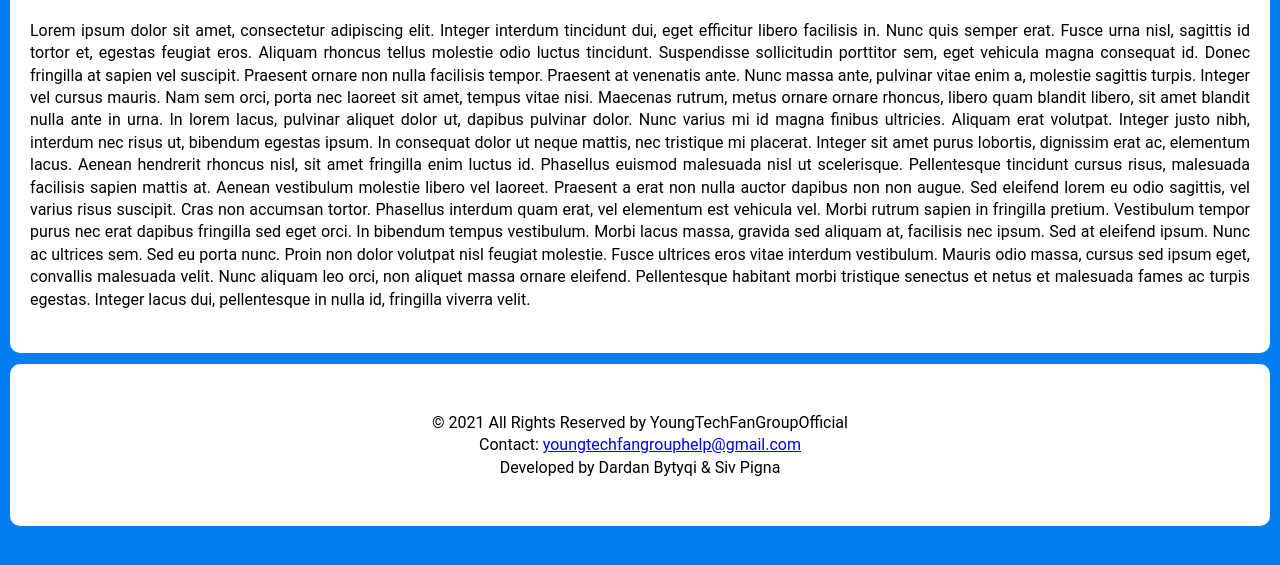
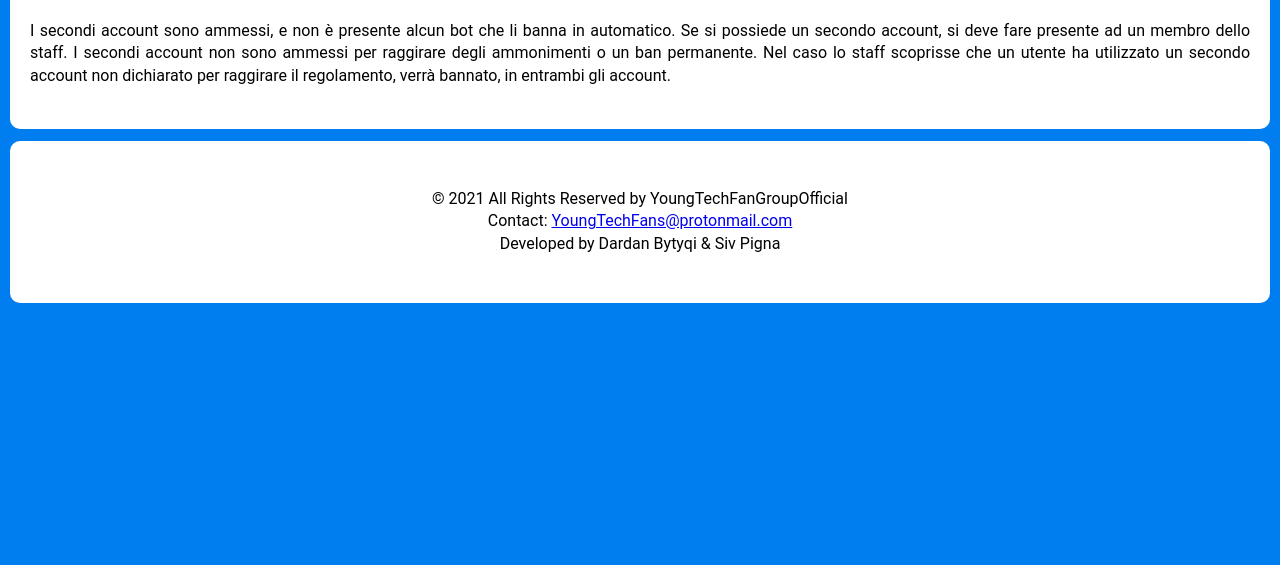
Before and after one commit to ilpinoabete/sito_regole, a plain HTML site: page voip.html in a window 1280 px wide. Shown: the part 201-766 px from the top of the page. Drawn offline with nearby package versions, Linux system fonts and the light colour scheme.

Commit message:
Add files via upload

```diff
--- a/voip.html
+++ b/voip.html
@@ -31,13 +31,10 @@
     <div id="principale">
       <h1>Secondi account e VoIP</h1>
       <br>
-      <p>Lorem ipsum dolor sit amet, consectetur adipiscing elit. Integer interdum tincidunt dui, eget efficitur libero facilisis in. Nunc quis semper erat. Fusce urna nisl, sagittis id tortor et, egestas feugiat eros. Aliquam rhoncus tellus molestie odio luctus tincidunt. Suspendisse sollicitudin porttitor sem, eget vehicula magna consequat id. Donec fringilla at sapien vel suscipit. Praesent ornare non nulla facilisis tempor. Praesent at venenatis ante. Nunc massa ante, pulvinar vitae enim a, molestie sagittis turpis. Integer vel cursus mauris. Nam sem orci, porta nec laoreet sit amet, tempus vitae nisi.
-
-        Maecenas rutrum, metus ornare ornare rhoncus, libero quam blandit libero, sit amet blandit nulla ante in urna. In lorem lacus, pulvinar aliquet dolor ut, dapibus pulvinar dolor. Nunc varius mi id magna finibus ultricies. Aliquam erat volutpat. Integer justo nibh, interdum nec risus ut, bibendum egestas ipsum. In consequat dolor ut neque mattis, nec tristique mi placerat. Integer sit amet purus lobortis, dignissim erat ac, elementum lacus. Aenean hendrerit rhoncus nisl, sit amet fringilla enim luctus id. Phasellus euismod malesuada nisl ut scelerisque. Pellentesque tincidunt cursus risus, malesuada facilisis sapien mattis at. Aenean vestibulum molestie libero vel laoreet. Praesent a erat non nulla auctor dapibus non non augue.
-
-        Sed eleifend lorem eu odio sagittis, vel varius risus suscipit. Cras non accumsan tortor. Phasellus interdum quam erat, vel elementum est vehicula vel. Morbi rutrum sapien in fringilla pretium. Vestibulum tempor purus nec erat dapibus fringilla sed eget orci. In bibendum tempus vestibulum. Morbi lacus massa, gravida sed aliquam at, facilisis nec ipsum. Sed at eleifend ipsum. Nunc ac ultrices sem.
-
-        Sed eu porta nunc. Proin non dolor volutpat nisl feugiat molestie. Fusce ultrices eros vitae interdum vestibulum. Mauris odio massa, cursus sed ipsum eget, convallis malesuada velit. Nunc aliquam leo orci, non aliquet massa ornare eleifend. Pellentesque habitant morbi tristique senectus et netus et malesuada fames ac turpis egestas. Integer lacus dui, pellentesque in nulla id, fringilla viverra velit.</p>
+      <p>I secondi account sono ammessi, e non è presente alcun bot che li banna in automatico.
+        Se si possiede un secondo account, si deve fare presente ad un membro dello staff.
+        I secondi account non sono ammessi per raggirare degli ammonimenti o un ban permanente.
+        Nel caso lo staff scoprisse che un utente ha utilizzato un secondo account non dichiarato per raggirare il regolamento, verrà bannato, in entrambi gli account.</p>
         <br>
     </div>
 
@@ -46,7 +43,7 @@
   <p>© 2021 All Rights Reserved
     by YoungTechFanGroupOfficial
   </p>
-  <p>Contact: <a href="mailto:youngtechfangrouphelp@gmail.com">youngtechfangrouphelp@gmail.com</a></p>
+  <p>Contact: <a href="mailto:YoungTechFans@protonmail.com">YoungTechFans@protonmail.com</a></p>
 
   <p>Developed by Dardan Bytyqi & Siv Pigna</p>
   <br>
```
Also changed, not shown: admin.html (+1 -1 lines), assistenza.html (+1 -1 lines), pirateria.html (+1 -1 lines), rispetto.html (+1 -1 lines).
